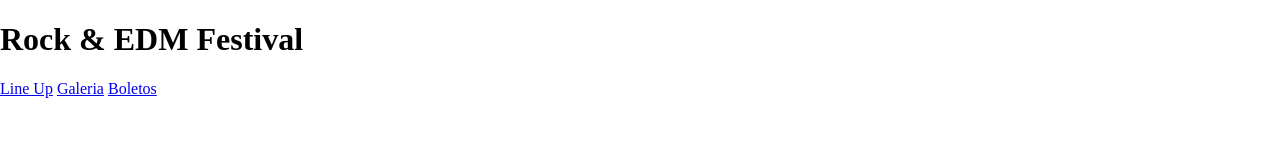
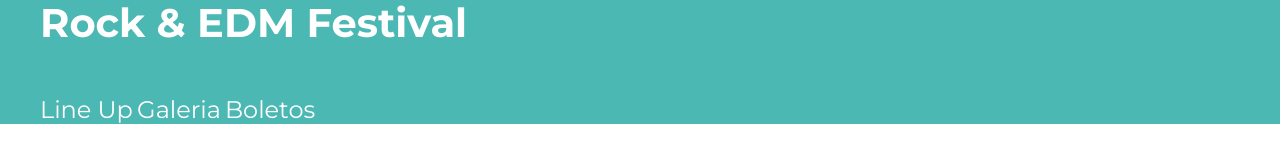
Before and after one commit to willfontalvo/festivalMusica, a website: page index.html in a window 1280 px wide. Drawn offline with Linux system fonts and the light colour scheme.

Commit message:
se agregan configuraciones globales y se inicia daerle estilos al header

```diff
--- a/src/SCSS/app.scss
+++ b/src/SCSS/app.scss
@@ -1,2 +1,2 @@
 @use 'base';
-@use 'contenido';
+@use 'layout';
--- /dev/null
+++ b/src/SCSS/base/_globales.scss
@@ -0,0 +1,45 @@
+@use 'variable' as v;
+html{
+    font-size: 62.5%;
+    box-sizing: border-box;
+}
+
+*,
+*:before,
+*:after{
+    box-sizing: inherit;
+}
+
+body{
+    font-family: v.$fuentePrincipal;
+    font-size: 1.6rem;
+}
+
+p{
+    font-size: 2rem;
+    color: v.$negro;
+}
+
+.contenedor{
+    width: 95%;
+    max-width: 120rem;
+    margin: 0 auto;
+}
+
+a{
+    text-decoration: none;
+}
+
+h1, h2, h3 {
+    margin: 0 0 5rem 0;
+}
+
+h1{
+    font-size: 4rem;
+}
+h2{
+    font-size: 3.6rem;
+}
+h3{
+    font-size: 3rem;
+}
--- a/src/SCSS/base/_index.scss
+++ b/src/SCSS/base/_index.scss
@@ -1,2 +1,3 @@
 @forward 'variable';
 @forward 'normalize';
+@forward 'globales';
--- a/src/SCSS/contenido/_contenido.scss
+++ /dev/null
@@ -1 +0,0 @@
-@use 'base/variable' as v;
--- a/src/SCSS/contenido/_index.scss
+++ /dev/null
@@ -1 +0,0 @@
-@forward 'contenido';
--- /dev/null
+++ b/src/SCSS/layout/_header.scss
@@ -0,0 +1,21 @@
+@use 'base/variable' as v;
+
+.header {
+    background-color: v.$verde;
+
+    h1{
+        color: v.$blanco;
+    }
+}
+
+.navegacion-principal{
+    a{
+        color: v.$blanco;
+        font-size: 2.4rem;
+
+        &:hover{
+            color: v.$amarillo;
+         }
+    }
+
+}
--- /dev/null
+++ b/src/SCSS/layout/_index.scss
@@ -0,0 +1 @@
+@forward 'header';
```
Also changed, not shown: build/css/app.css.
